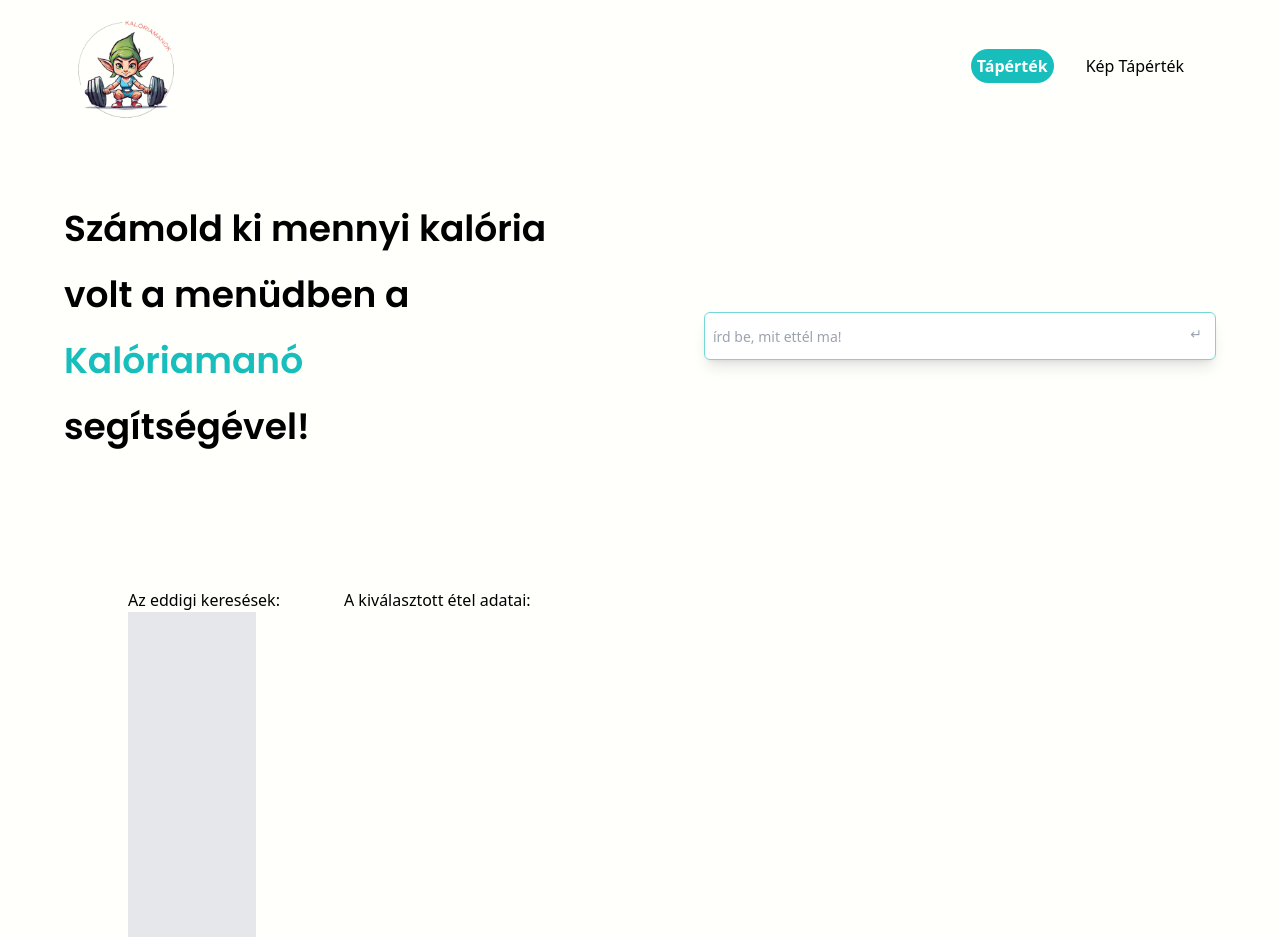
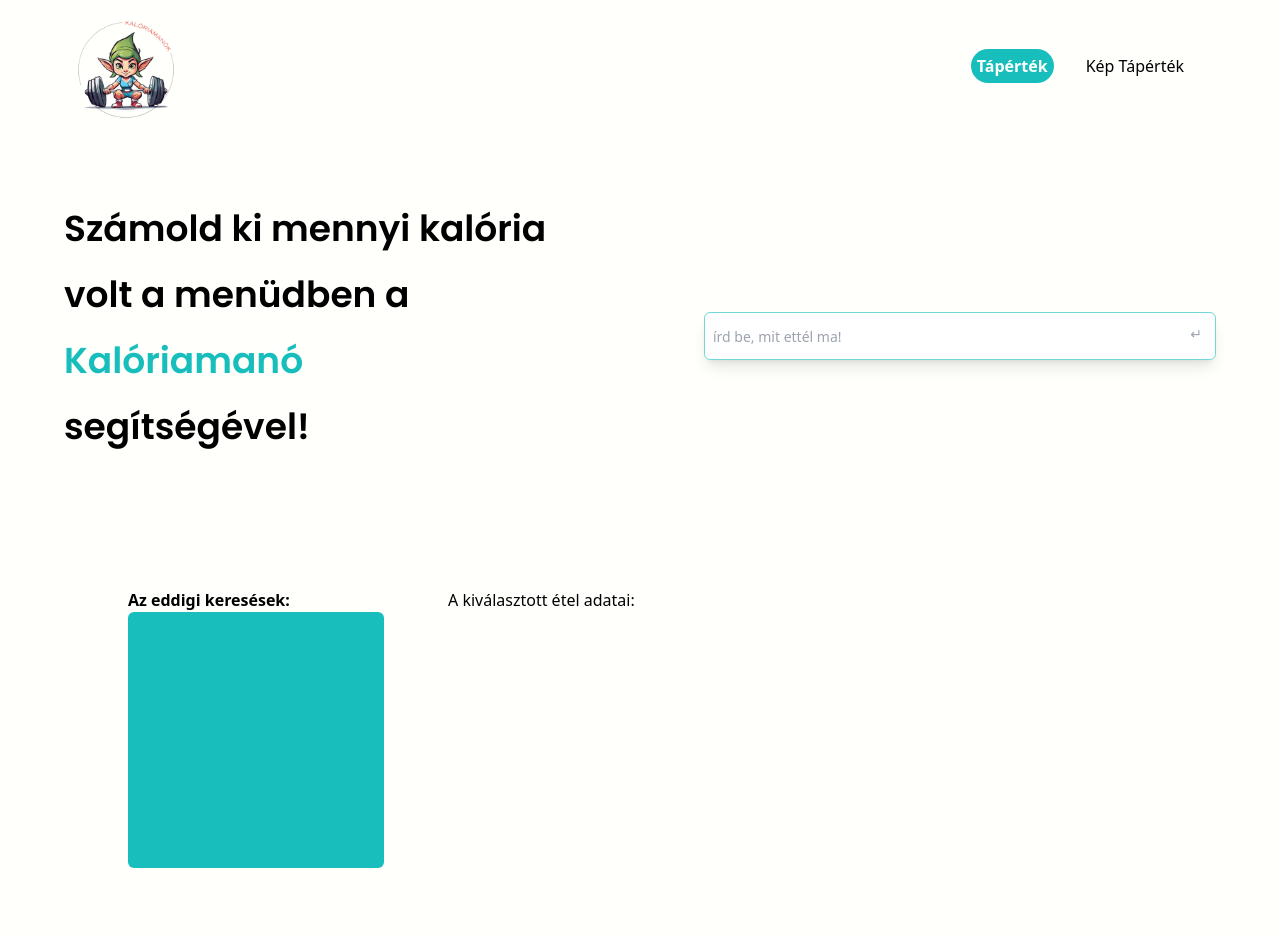
Before and after one commit to Kaloriamanok/Kaloriamano, a React (Vite) app: page /nutrition in a window 1280 px wide. Shown: the top 937 px of the page. Built offline with nearby package versions, Linux system fonts and the light colour scheme.

Commit message:
styled the container for the history box

```diff
--- a/src/components/Nutrition.jsx
+++ b/src/components/Nutrition.jsx
@@ -83,14 +83,19 @@ const Nutrition = () => {
         className={`flex flex-col py-6 md:py-16 md:flex-row w-full ${styles.paddingX}`}
       >
         <div className="flex flex-col items-center justify-center px-6 md:items-start sm:px-16">
-          <h2 className={`  text-center md:text-left `}>
+          <h2 className="font-semibold text-center dark:text-white md:text-left">
             Az eddigi keresések:
           </h2>
-          <ul className="flex flex-col items-center justify-start px-6 overflow-auto bg-gray-200 md:items-start sm:px-16 h-96">
+          <div className="w-64 h-64 p-4 overflow-auto rounded-md bg-verdigris-500">
+            <ul className="flex flex-col space-y-2">
               {allFood.map((thisFood, index) => (
                 <li
                   key={index}
-                className={` text-center md:text-left `}
+                  className={`text-center md:text-left p-2 rounded-md ${
+                    selectedFood.name === thisFood.name
+                      ? "bg-marianBlue-400 text-white font-medium"
+                      : "bg-verdigris-400 text-black font-normal duration-150 ease-linear hover:font-semibold hover:bg-marianBlue-300 hover:text-white"
+                  }`}
                   onClick={() =>
                     setSelectedFood({
                       name: thisFood.name,
@@ -102,6 +107,7 @@ const Nutrition = () => {
                 </li>
               ))}
             </ul>
+          </div>
         </div>
         <div className="flex flex-col flex-1">
           <h2 className={` text-center md:text-left `}>
```
Lines whose indentation alone changed are shown as unchanged.
